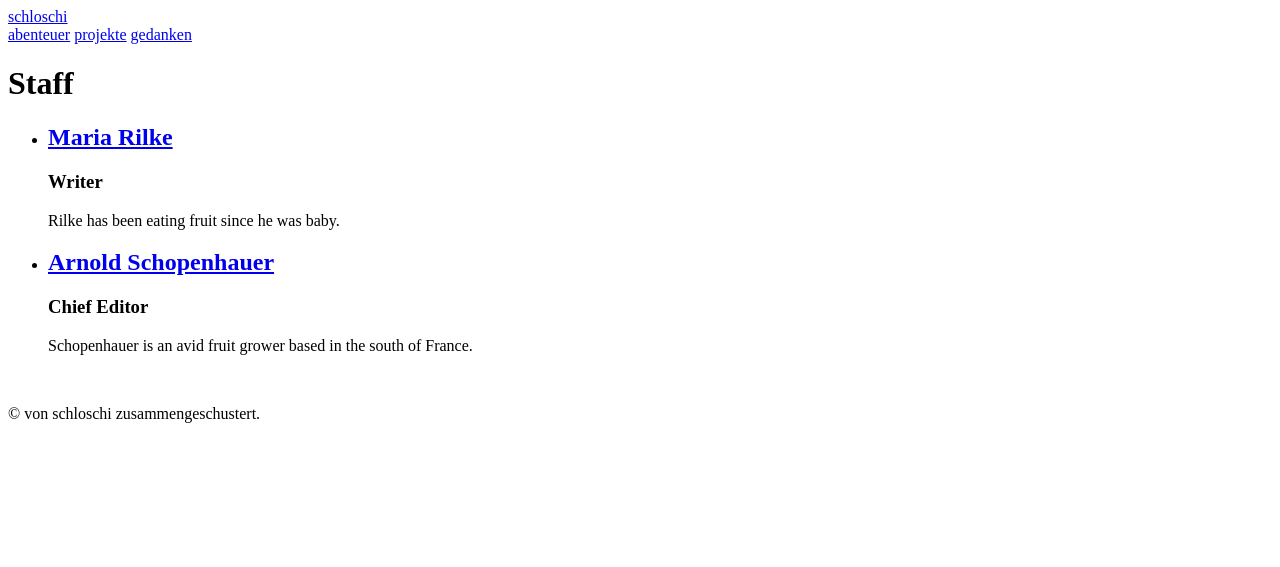
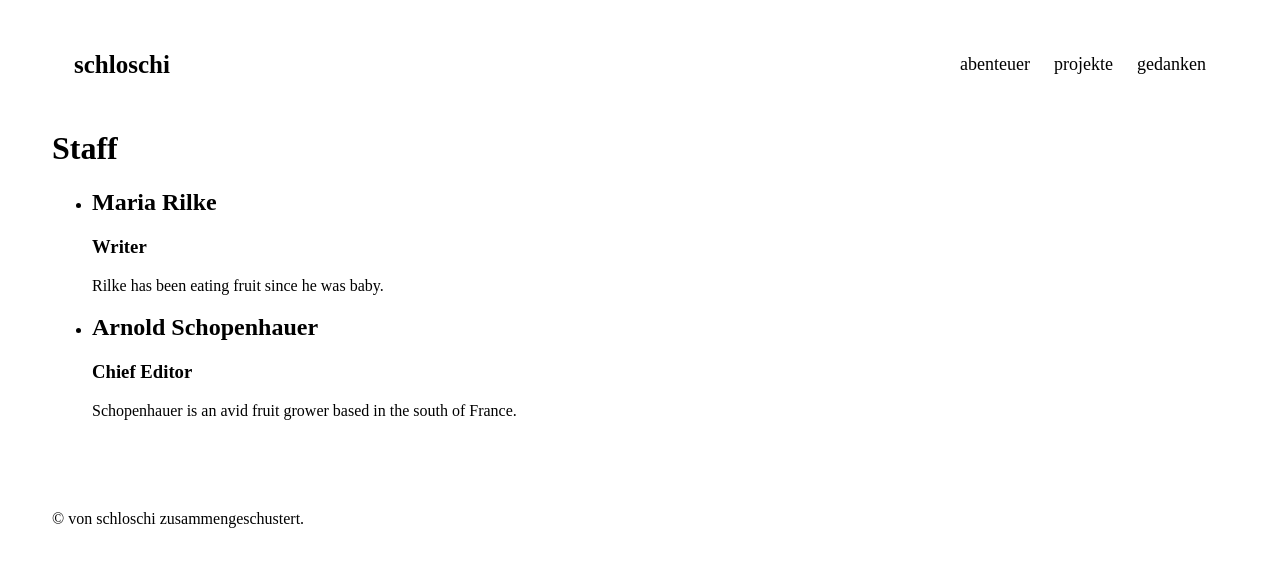
Before and after one commit to schloschi23/schloschi23.github.io, a Jekyll site: the page built from staff.html, in a window 1280 px wide. Shown: the top 567 px of the page. Built offline with Jekyll 4.4.1, drawn with Linux system fonts in a browser that asks for light colours.

Commit message:
Update default.html

```diff
--- a/_layouts/default.html
+++ b/_layouts/default.html
@@ -5,7 +5,7 @@
     <meta name="viewport" content="width=device-width, initial-scale=1">
     <meta name="description" content="schloschis seite">
     <title>{{ page.title }}</title>
-    <link rel="stylesheet" href="../_site/assets/css/styles.css">
+    <link rel="stylesheet" href="../styles.css">
   </head>
   <body>
     <div class="container">
```
